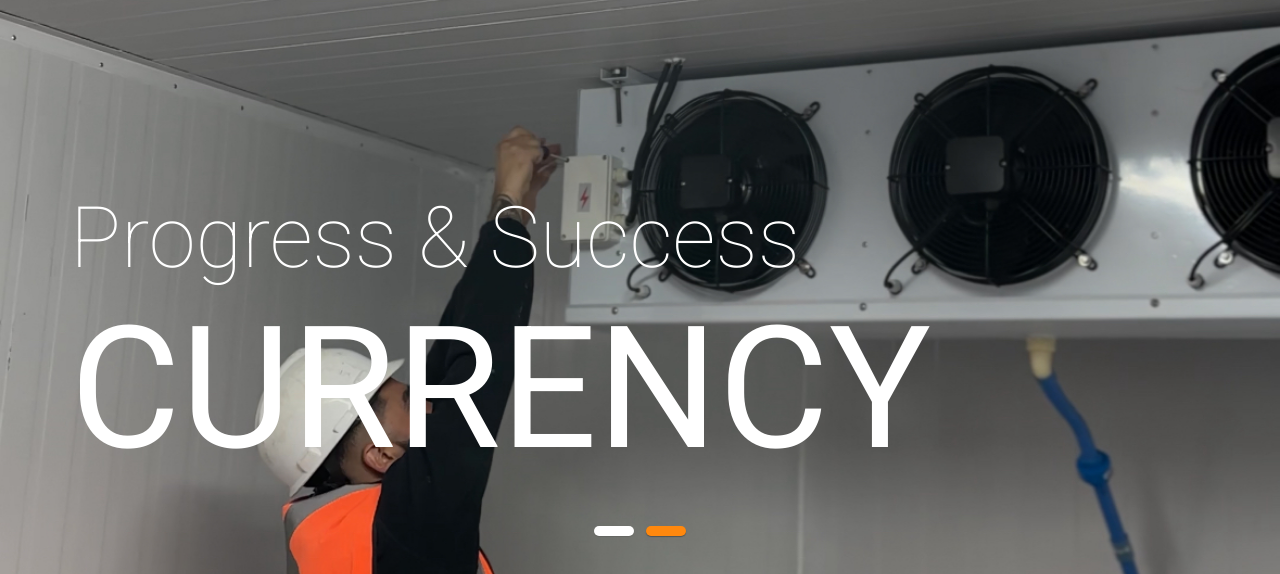
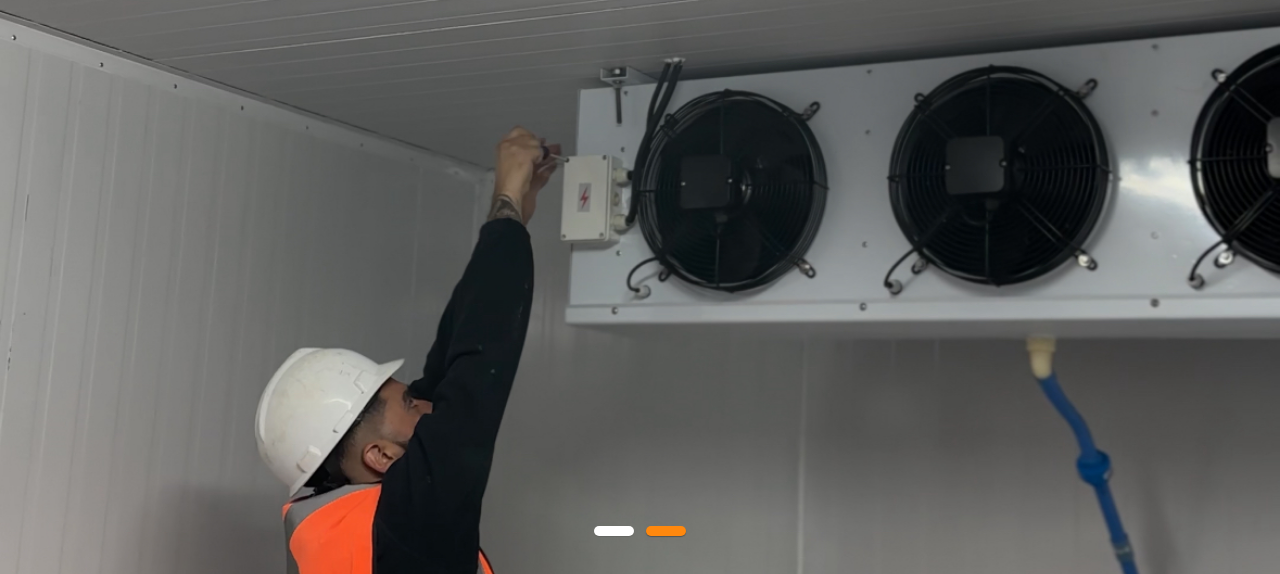
Before and after one commit to RusioK/SunorPage, a plain HTML site: page index.html in a window 1280 px wide. Shown: the part 201-775 px from the top of the page. Drawn offline with Linux system fonts and the light colour scheme.

```diff
--- a/index.html
+++ b/index.html
@@ -350,11 +350,7 @@
                         <div class="container">
                             <div class="row">
                                 <div class="col-md-12">
-                                    <div class="slide_text white_fonts">
-                                        <h3>Progress & Success<br><strong>Currency</strong></h3>
-                                        <br>
 
-                                    </div>
                                 </div>
                             </div>
                         </div>
```
